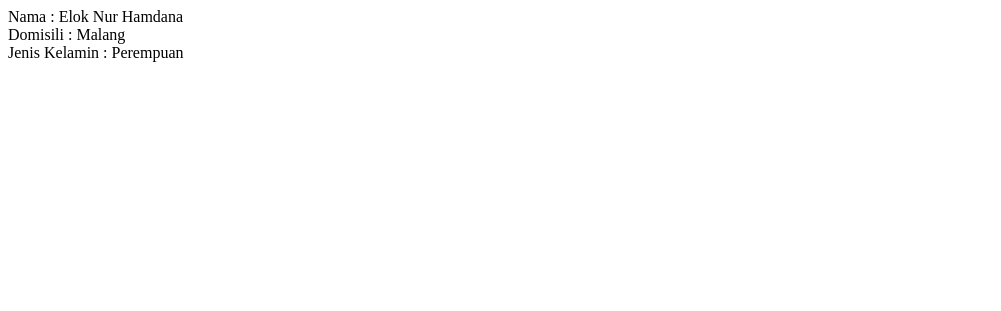
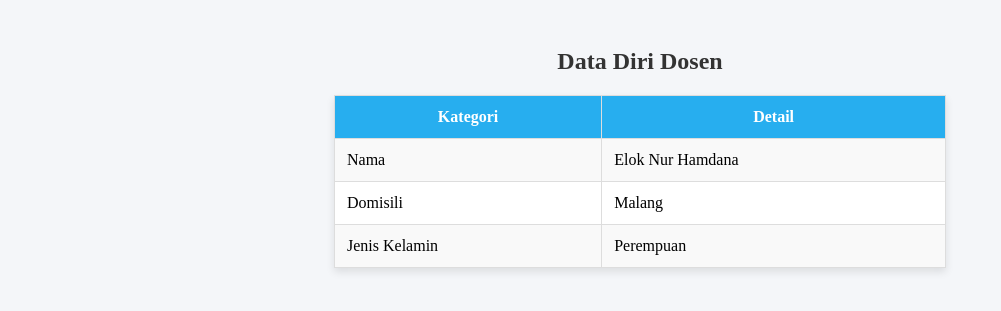
Before and after one commit to azariaamanda/04-AzariaAmanda-SIB-2D, a PHP site: page /array_2.php in a window 1280 px wide. Shown: the top 311 px of the page, without its empty margins (0-1001 px from the left). Run offline with PHP 8.4, Linux system fonts and the light colour scheme.

Commit message:
Praktikum 2 Setelah Style

```diff
--- a/Praktikum_PemrogramanWeb/JS05_PHP-2/array_2.php
+++ b/Praktikum_PemrogramanWeb/JS05_PHP-2/array_2.php
@@ -14,11 +14,26 @@
             'domisili' => 'Malang' ,
             'jenis_kelamin' => 'Perempuan'
         ];
+    ?>
 
-        echo "Nama : {$Dosen ['nama']} <br>";
-        echo "Domisili : {$Dosen ['domisili']} <br>";
-        echo "Jenis Kelamin : {$Dosen ['jenis_kelamin']} <br>";
-
-    ?>
+    <h2 class="judul">Data Diri Dosen</h2>
+    <table>
+        <tr>
+            <th>Kategori</th>
+            <th>Detail</th>
+        </tr>
+        <tr>
+            <td>Nama</td>
+            <td><?php echo $Dosen['nama']; ?></td>
+        </tr>
+        <tr>
+            <td>Domisili</td>
+            <td><?php echo $Dosen['domisili']; ?></td>
+        </tr>
+        <tr>
+            <td>Jenis Kelamin</td>
+            <td><?php echo $Dosen['jenis_kelamin']; ?></td>
+        </tr>
+    </table>
 </body>
 </html>
--- a/Praktikum_PemrogramanWeb/JS05_PHP-2/styleArray2.css
+++ b/Praktikum_PemrogramanWeb/JS05_PHP-2/styleArray2.css
@@ -0,0 +1,40 @@
+body {
+    font-family: 'Times New Roman', Times, serif;
+    background: #f4f6f9;
+    padding: 20px;
+}
+
+.judul {
+    text-align: center;
+    color: #333;
+    z-index: 2;
+}
+
+table {
+    border-collapse: collapse;
+    width: 50%;
+    margin: auto;
+    background: #ffffff;
+    box-shadow: 0 4px 8px rgba(0,0,0,0.1);
+
+}
+
+th, td {
+    border: 1px solid #ddd;
+    padding: 12px;
+    text-align: left;
+}
+
+th {
+    background: #27aeef;
+    color: white;
+    text-align: center;
+}
+
+tr:nth-child(even) {
+    background: #f9f9f9;
+}
+
+tr:hover {
+    background: #f1f1f1;
+}
```
